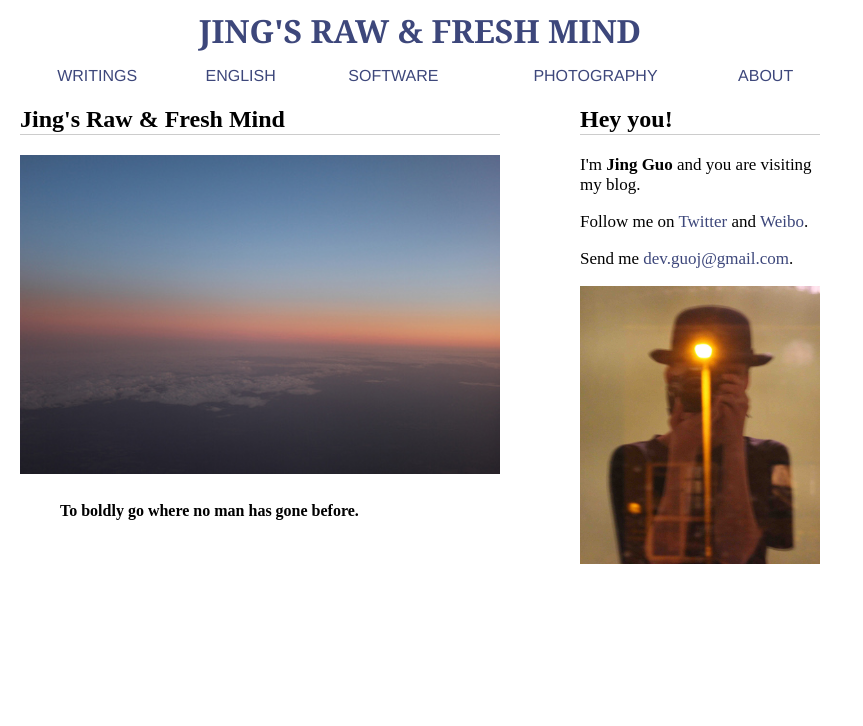
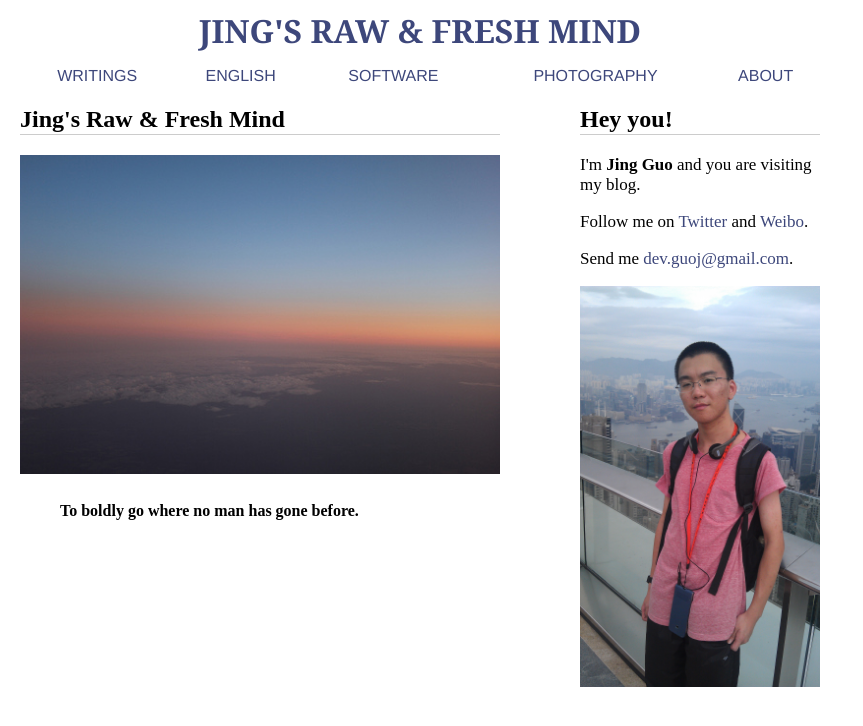
Before and after one commit to guojing0/guojing0.github.io, a Jekyll site: the page built from index.html, in a window 1280 px wide. Shown: the top 726 px of the page, without its empty margins (0-863 px from the left). Built offline with Jekyll 4.4.1, drawn with Linux system fonts in a browser that asks for light colours; Markdown is read by kramdown in place of the engine named in the settings.

Commit message:
profile pic

```diff
--- a/_layouts/modern.html
+++ b/_layouts/modern.html
@@ -41,7 +41,7 @@
             <p>Follow me on <a href="https://twitter.com/guojingtw">Twitter</a> and <a href="http://weibo.com/gj1030">Weibo</a>.</p>
             <p>Send me <a href="mailto: dev.guoj@gmail.com">dev.guoj@gmail.com</a>.</p>
 
-            <img src="/images/me.jpg">
+            <img src="/images/mehk.jpg">
         </div>
       </section>
 
```
